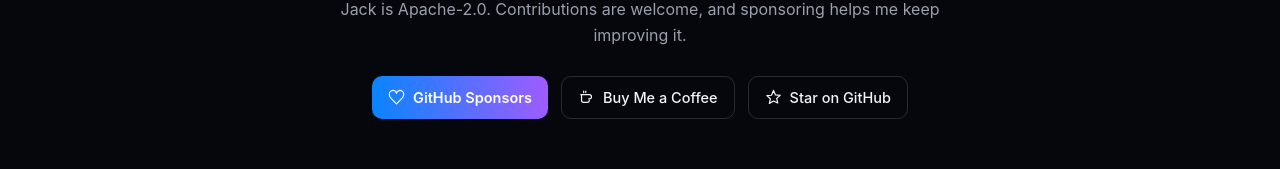
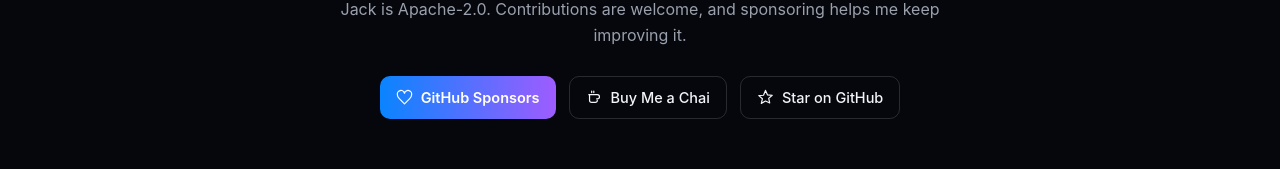
Before and after one commit to mdjakkariya/jacky, a plain HTML site: page docs/index.html in a window 1280 px wide. Shown: the part 2901-3070 px from the top of the page. Drawn offline with Linux system fonts and the light colour scheme.

Commit message:
docs: replace Buy Me a Coffee with Buy Me a Chai funding links
Buy Me a Coffee is not available in India; switch funding links to
Buy Me a Chai across the repo sponsor button, README, and docs site.

```diff
--- a/docs/index.html
+++ b/docs/index.html
@@ -134,7 +134,7 @@
   <p class="lead">Jack is Apache-2.0. Contributions are welcome, and sponsoring helps me keep improving it.</p>
   <div class="sponsor">
     <a class="btn primary" href="https://github.com/sponsors/mdjakkariya"><svg class="ico" viewBox="0 0 24 24"><path d="M19 14c1.5-1.5 3-3.3 3-5.5A3.5 3.5 0 0 0 12 6 3.5 3.5 0 0 0 2 8.5c0 2.2 1.5 4 3 5.5l7 7z"/></svg>GitHub Sponsors</a>
-    <a class="btn" href="https://www.buymeacoffee.com/mdjakkariya"><svg class="ico" viewBox="0 0 24 24"><path d="M5 8h11a3 3 0 0 1 0 6h-1M5 8v8a3 3 0 0 0 3 3h5a3 3 0 0 0 3-3M5 8H4M8 3v2M11 3v2"/></svg>Buy Me a Coffee</a>
+    <a class="btn" href="https://buymeachai.ezee.li/mdjakkariya" target="_blank" rel="noopener noreferrer"><svg class="ico" viewBox="0 0 24 24"><path d="M5 8h11a3 3 0 0 1 0 6h-1M5 8v8a3 3 0 0 0 3 3h5a3 3 0 0 0 3-3M5 8H4M8 3v2M11 3v2"/></svg>Buy Me a Chai</a>
     <a class="btn" href="https://github.com/mdjakkariya/jacky"><svg class="ico" viewBox="0 0 24 24"><path d="M12 2l2.9 6.3 6.6.6-5 4.4 1.5 6.5L12 17l-5.9 3.3 1.5-6.5-5-4.4 6.6-.6z"/></svg>Star on GitHub</a>
   </div>
 </div></section>
```
Also changed, not shown: .github/FUNDING.yml, README.md.
